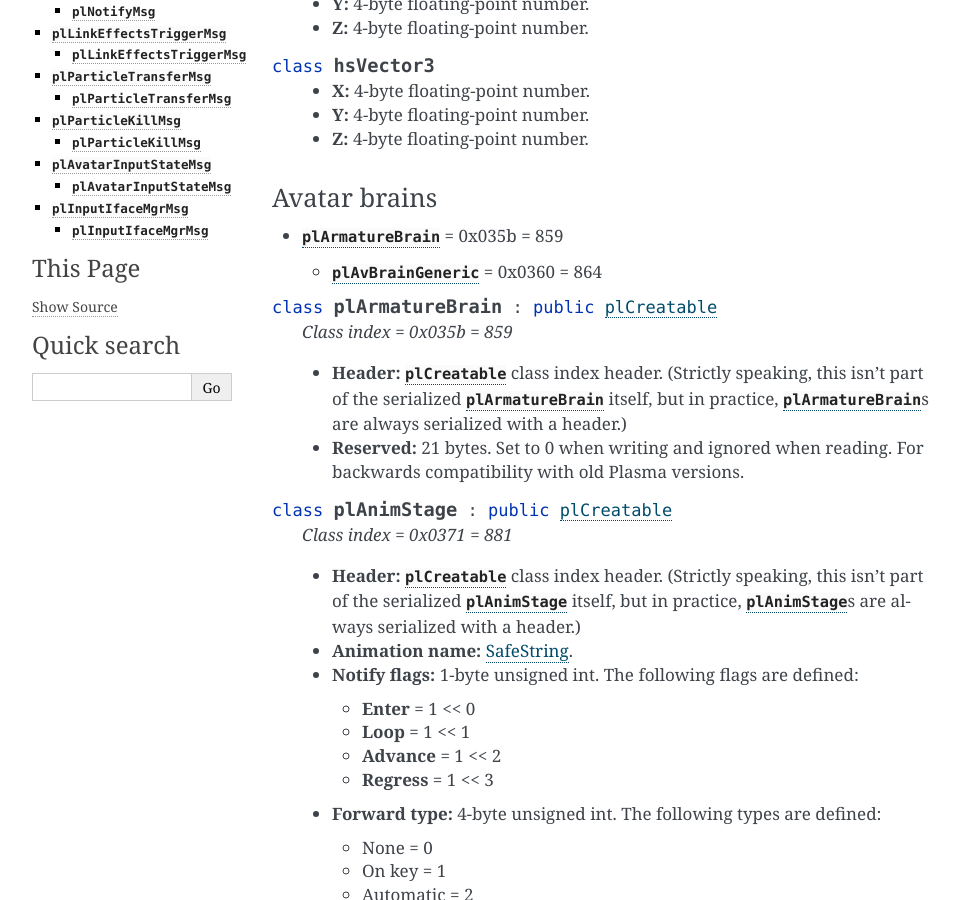
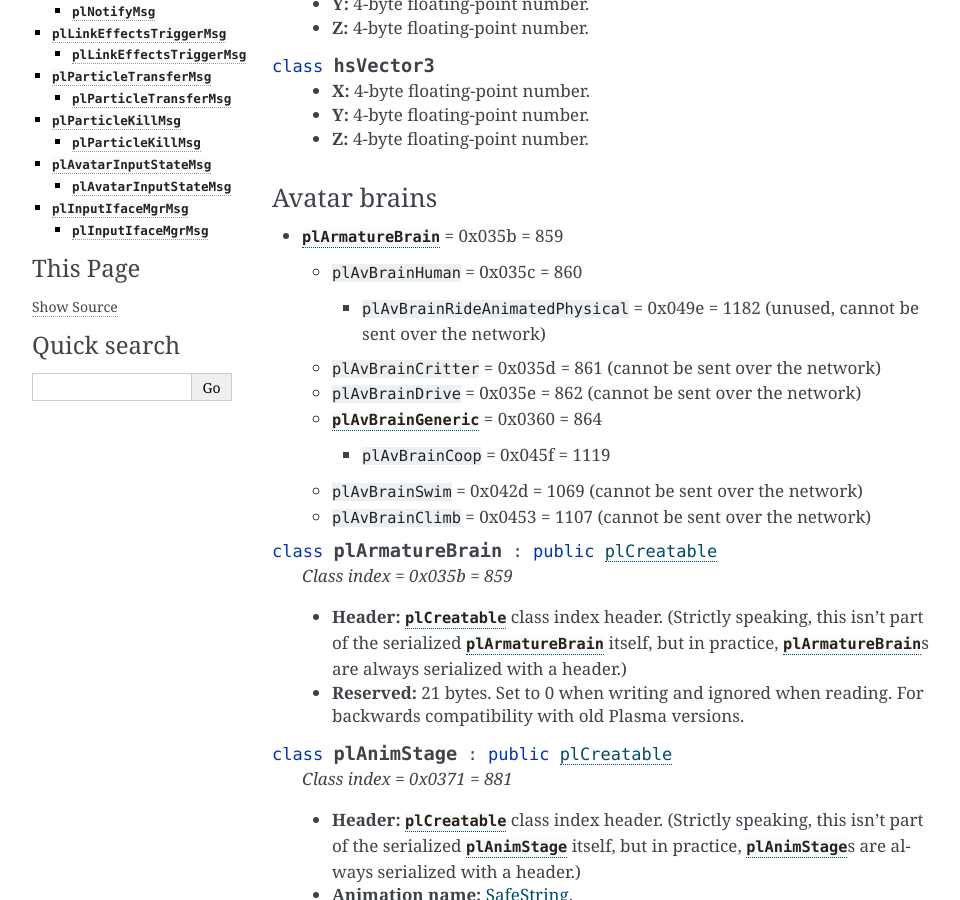
Before and after one commit to dgelessus/NAGUS, a Sphinx documentation site: the page built from docs/uru/game_server/plasma_messages.rst, in a window 1280 px wide and 900 px high, scrolled down 1645 px. Shown: the whole window, without its empty margins (148-1108 px from the left). Built offline with Sphinx 7.4.7, drawn with Linux system fonts in a browser that asks for light colours; some of the changed text lies outside the part shown.

Commit message:
List all remaining avatar brain and task classes in docs

```diff
--- a/docs/uru/game_server/plasma_messages.rst
+++ b/docs/uru/game_server/plasma_messages.rst
@@ -84,7 +84,16 @@
 
 * :cpp:class:`plArmatureBrain` = 0x035b = 859
 
+  * ``plAvBrainHuman`` = 0x035c = 860
+
+    * ``plAvBrainRideAnimatedPhysical`` = 0x049e = 1182 (unused, cannot be sent over the network)
+  * ``plAvBrainCritter`` = 0x035d = 861 (cannot be sent over the network)
+  * ``plAvBrainDrive`` = 0x035e = 862 (cannot be sent over the network)
   * :cpp:class:`plAvBrainGeneric` = 0x0360 = 864
+
+    * ``plAvBrainCoop`` = 0x045f = 1119
+  * ``plAvBrainSwim`` = 0x042d = 1069 (cannot be sent over the network)
+  * ``plAvBrainClimb`` = 0x0453 = 1107 (cannot be sent over the network)
 
 .. cpp:class:: plArmatureBrain : public plCreatable
 
@@ -221,10 +230,12 @@
 * :cpp:class:`plAvTask` = 0x036a = 874 (abstract)
 
   * :cpp:class:`plAvAnimTask` = 0x036b = 875
+  * ``plAvSeekTask`` = 0x036c = 876 (cannot be sent over the network)
   * :cpp:class:`plAvOneShotTask` = 0x036e = 878 (cannot be sent over the network)
 
     * :cpp:class:`plAvOneShotLinkTask` = 0x0488 = 1160
   * :cpp:class:`plAvTaskBrain` = 0x0370 = 880
+  * ``plAvTaskSeek`` = 0x0390 = 912 (cannot be sent over the network)
 
 .. cpp:class:: plAvTask : public plCreatable
 
```
